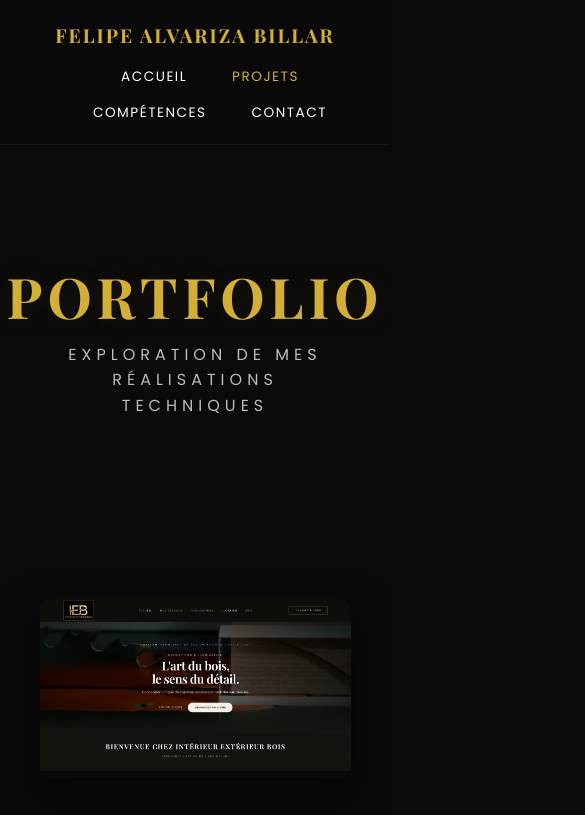
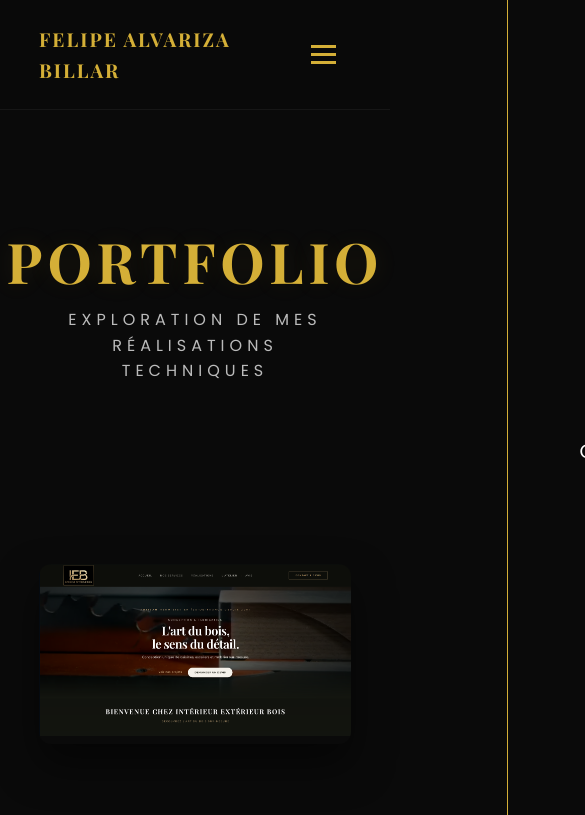
Before and after one commit to Felipe4565/portfolio, a plain HTML site: page projets.html in a window 390 px wide. Shown: the top 815 px of the page, 585 px wide, since content can reach past the window. Drawn offline with nearby package versions, Linux system fonts and the light colour scheme; some packages are replaced by stand-ins of ours; a script that the page names is missing.

Commit message:
Responsive optimal et ajout retour accueil

```diff
--- a/projets.html
+++ b/projets.html
@@ -15,6 +15,7 @@
     <link rel="stylesheet" href="src/css/footer.css">
     <link rel="stylesheet" href="src/css/projets.css">
     <link rel="stylesheet" href="src/css/galery.css">
+    <link rel="stylesheet" href="src/css/responsive.css">
 
     <!-- Polices -->
     <link href="https://fonts.googleapis.com/css2?family=Playfair+Display:wght@700&family=Poppins:wght@300;400;600&display=swap" rel="stylesheet">
@@ -24,10 +25,18 @@
 
     <!-- Navigation -->
     <nav>
-        <div class="logo">FELIPE ALVARIZA BILLAR</div>
-        <div class="links">
+        <div class="logo">
+            <a href="index.html" style="text-decoration: none; color: inherit;">FELIPE ALVARIZA BILLAR</a>
+        </div>
+        <div class="burger" id="burger">
+            <span></span>
+            <span></span>
+            <span></span>
+        </div>
+
+        <div class="links" id="nav-links">
             <a href="index.html">Accueil</a>
-            <a href="projets.html" style="color: var(--or)">Projets</a>
+            <a href="projets.html">Projets</a>
             <a href="competences.html">Compétences</a>
             <a href="contact.html">Contact</a>
         </div>
@@ -148,5 +157,17 @@
         lightbox.init();
     </script>
 
+    <script>
+        const burger = document.getElementById('burger');
+        const navLinks = document.getElementById('nav-links');
+
+        if (burger) { // Sécurité pour éviter les erreurs si l'élément n'existe pas
+            burger.addEventListener('click', () => {
+                navLinks.classList.toggle('active');
+                burger.classList.toggle('toggle');
+            });
+        }
+    </script>
+
 </body>
 </html>
--- a/src/css/competences.css
+++ b/src/css/competences.css
@@ -147,22 +147,3 @@
         font-size: 0.75rem;
     }
 }
-
-/* --- RESPONSIVE NAVBAR --- */
-@media (max-width: 768px) {
-    nav {
-        padding: 20px 5%;
-        flex-direction: column;
-        gap: 15px;
-        height: auto;
-        text-align: center;
-    }
-
-    .links {
-        display: flex;
-        flex-wrap: wrap;
-        justify-content: center;
-        gap: 15px;
-        font-size: 0.8rem;
-    }
-}
--- a/src/css/contact.css
+++ b/src/css/contact.css
@@ -164,38 +164,3 @@ input:-webkit-autofill:focus {
 .submit-btn:hover .btn-line {
     width: 100%;
 }
-
-/* Responsive contact */
-@media (max-width: 992px) {
-    .contact-grid {
-        grid-template-columns: 1fr;
-        gap: 60px;
-    }
-
-    .contact-container {
-        padding: 100px 8% 60px;
-    }
-
-    .contact-info h1 {
-        font-size: 3rem;
-    }
-}
-
-/* Responsive navbar */
-@media (max-width: 768px) {
-    nav {
-        padding: 20px 5%;
-        flex-direction: column;
-        gap: 15px;
-        height: auto;
-        text-align: center;
-    }
-
-    .links {
-        display: flex;
-        flex-wrap: wrap;
-        justify-content: center;
-        gap: 15px;
-        font-size: 0.8rem;
-    }
-}
--- a/src/css/galery.css
+++ b/src/css/galery.css
@@ -212,36 +212,3 @@
     left: 0;
     color: var(--or);
 }
-
-/* Responsive projets */
-@media (max-width: 1024px) {
-    .project-block,
-    .project-block.reverse {
-        flex-direction: column;
-        gap: 40px;
-    }
-
-    .project-image {
-        width: 100%;
-        height: 350px;
-    }
-}
-
-/* Responsive navbar */
-@media (max-width: 768px) {
-    nav {
-        padding: 20px 5%;
-        flex-direction: column;
-        gap: 15px;
-        height: auto;
-        text-align: center;
-    }
-
-    .links {
-        display: flex;
-        flex-wrap: wrap;
-        justify-content: center;
-        gap: 15px;
-        font-size: 0.8rem;
-    }
-}
--- a/src/css/header.css
+++ b/src/css/header.css
@@ -217,27 +217,3 @@ h1 {
         transform: translateY(0);
     }
 }
-
-/* Responsive mobile */
-@media (max-width: 768px) {
-    nav {
-        padding: 1.2rem 5%;
-    }
-
-    .links {
-        display: none; /* prêt pour menu burger */
-    }
-
-    .hero {
-        min-height: 70vh;
-    }
-
-    h1 {
-        font-size: 2.8rem;
-    }
-
-    .avatar {
-        width: 150px;
-        height: 150px;
-    }
-}
--- a/src/css/projets.css
+++ b/src/css/projets.css
@@ -206,22 +206,3 @@
 .hidden-link {
     display: none;
 }
-
-/* Responsive navbar */
-@media (max-width: 768px) {
-    nav {
-        padding: 20px 5%;
-        flex-direction: column;
-        gap: 15px;
-        height: auto;
-        text-align: center;
-    }
-
-    .links {
-        display: flex;
-        flex-wrap: wrap;
-        justify-content: center;
-        gap: 15px;
-        font-size: 0.8rem;
-    }
-}
--- /dev/null
+++ b/src/css/responsive.css
@@ -0,0 +1,94 @@
+/* ============================================================
+   MOBILE RESPONSIVE (Max 768px)
+   ============================================================ */
+@media (max-width: 768px) {
+
+    /* 1. Navigation Menu (Slide-out) */
+    .links {
+        display: flex;
+        flex-direction: column;
+        justify-content: center;
+        align-items: center;
+        gap: 30px;
+
+        position: fixed;
+        right: -100%; /* Caché hors de l'écran à droite */
+        top: 0;
+        height: 100vh;
+        width: 70%;
+        background: #0a0a0a;
+        transition: 0.5s ease-in-out;
+        z-index: 999;
+        border-left: 1px solid var(--or);
+        padding: 20px;
+    }
+
+    /* Activation du menu via JS */
+    .links.active {
+        right: 0;
+    }
+
+    /* Style des liens à l'intérieur du menu mobile */
+    .links a {
+        font-size: 1.2rem;
+        letter-spacing: 2px;
+        color: #ffffff !important; /* Force le blanc pour la visibilité */
+        text-decoration: none;
+        width: 100%;
+        text-align: center;
+    }
+
+    /* 2. Burger Icon Style */
+    .burger {
+        display: block;
+        cursor: pointer;
+        z-index: 1000;
+        padding: 10px;
+    }
+
+    .burger span {
+        display: block;
+        width: 25px;
+        height: 3px;
+        background: var(--or);
+        margin: 5px;
+        transition: 0.3s;
+    }
+
+    /* 3. Animation du Burger en X (Classe toggle via JS) */
+    .burger.toggle span:nth-child(1) {
+        transform: rotate(-45deg) translate(-5px, 6px);
+    }
+
+    .burger.toggle span:nth-child(2) {
+        opacity: 0;
+    }
+
+    .burger.toggle span:nth-child(3) {
+        transform: rotate(45deg) translate(-5px, -6px);
+    }
+
+    /* 4. Ajustements de structure globaux pour mobile */
+    .hero h1 {
+        font-size: 2.2rem;
+    }
+
+    .grid {
+        grid-template-columns: 1fr; /* Force les cartes sur une seule colonne */
+        gap: 20px;
+    }
+
+    .project-block {
+        flex-direction: column !important; /* Empile image et texte sur projets.html */
+        text-align: center;
+    }
+}
+
+/* ============================================================
+   DESKTOP (Cacher le burger au-dessus de 768px)
+   ============================================================ */
+@media (min-width: 769px) {
+    .burger {
+        display: none;
+    }
+}
--- a/src/css/style.css
+++ b/src/css/style.css
@@ -161,31 +161,6 @@ h2 {
     transform: translateY(-2px);
 }
 
-/* Responsive : projets */
-@media (max-width: 768px) {
-    .grid {
-        grid-template-columns: 1fr;
-    }
-}
-
-/* Responsive : navbar */
-@media (max-width: 768px) {
-    nav {
-        padding: 20px 5%;
-        flex-direction: column;
-        gap: 15px;
-        height: auto;
-        text-align: center;
-    }
-
-    .links {
-        display: flex;
-        flex-wrap: wrap;
-        justify-content: center;
-        gap: 15px;
-        font-size: 0.8rem;
-    }
-}
 
 .card-link {
     text-decoration: none;
```
Also changed, not shown: competences.html (+25 -3 lines), contact.html (+24 -3 lines), index.html (+25 -3 lines).
